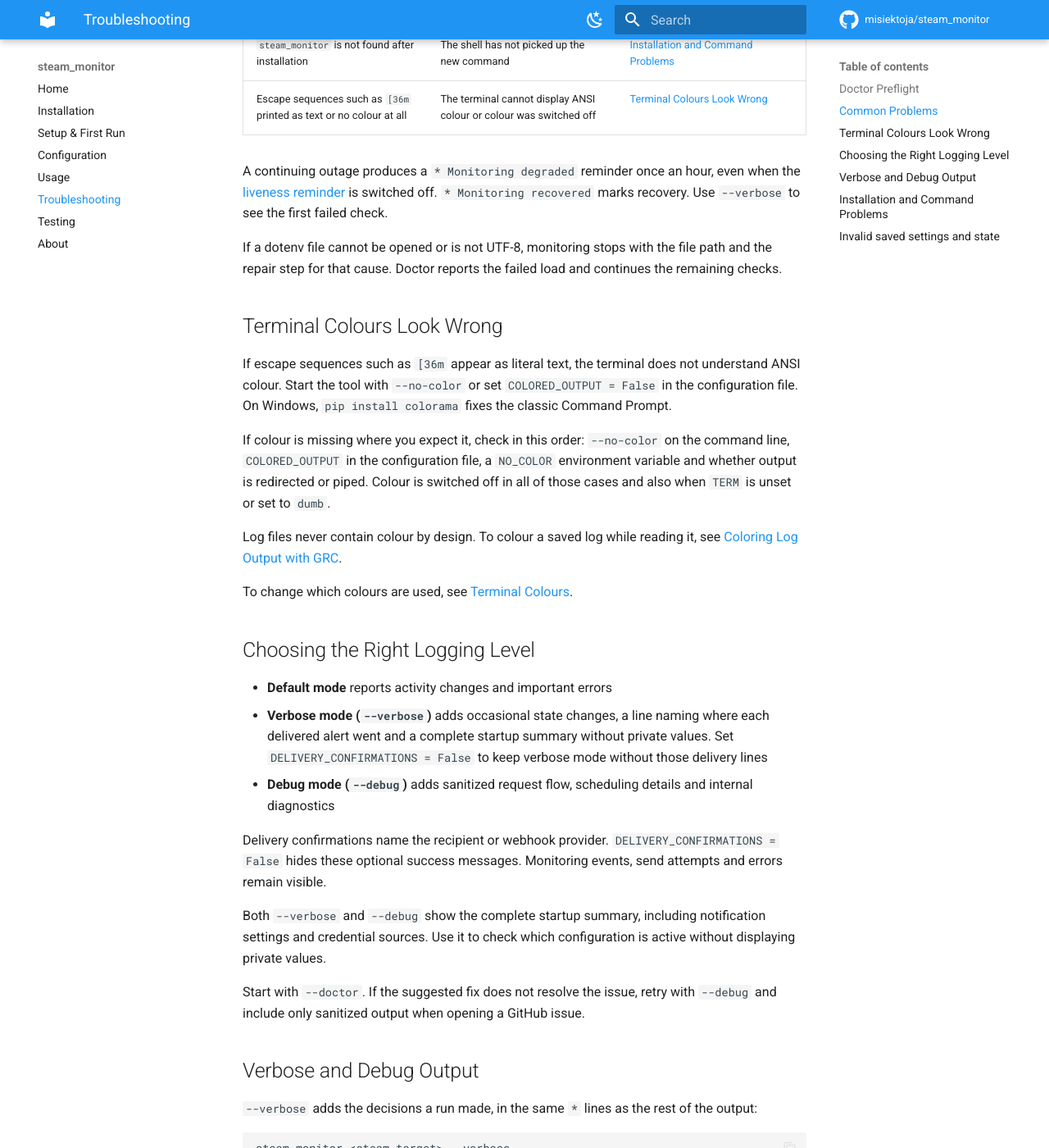
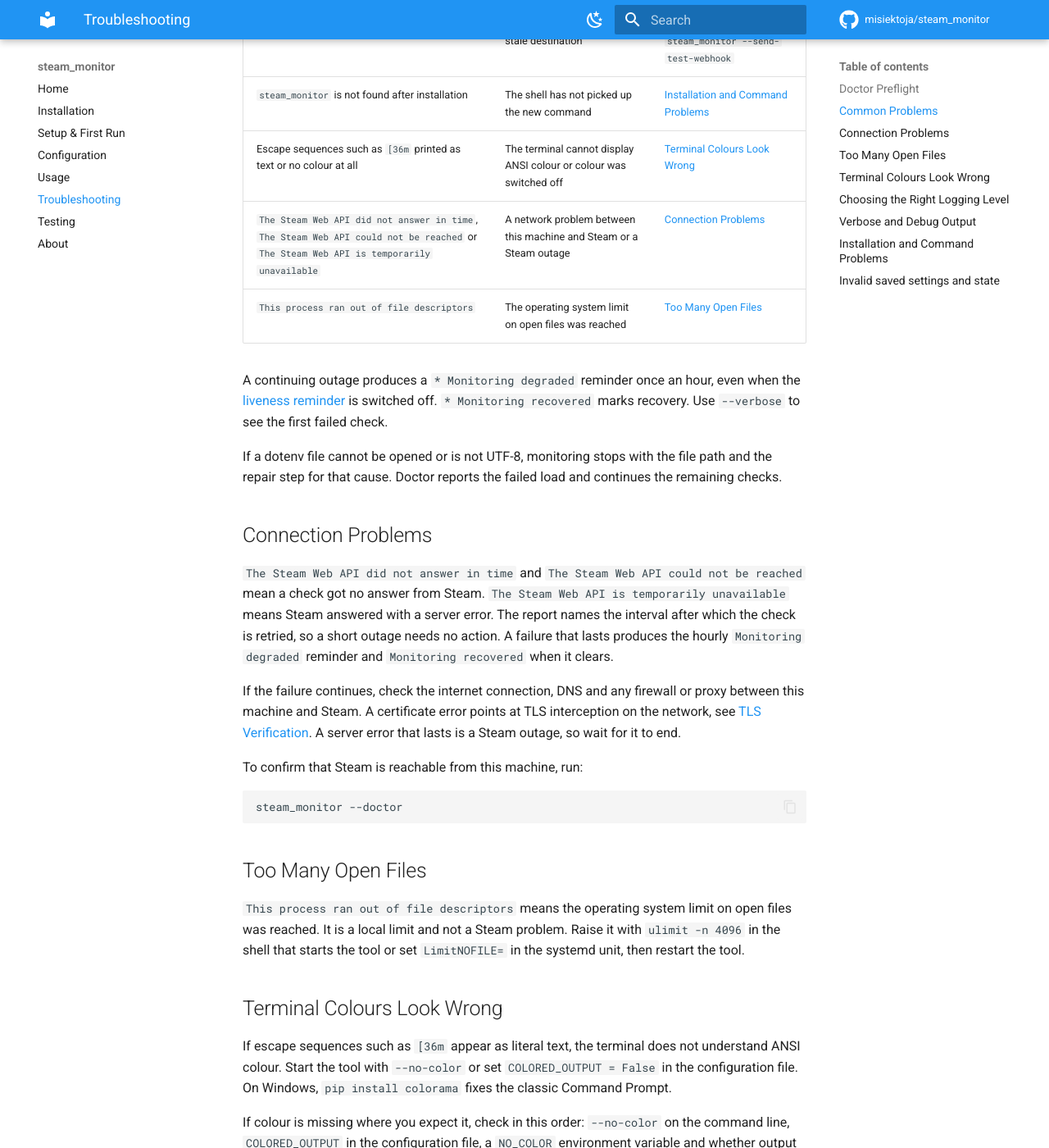
Before and after one commit to misiektoja/steam_monitor, an MkDocs documentation site: the page built from docs/troubleshooting.md, in a window 1280 px wide and 1400 px high, scrolled down 1713 px. Shown: the whole window at 82% size. Built offline with MkDocs 1.6.1 and Material for MkDocs 9.7.7, drawn with Linux system fonts in a browser that asks for light colours; comment, search, counter and statistics services are not loaded.

Commit message:
docs(usage): describe the shared failure alert and the connection problems guide

````diff
--- a/docs/troubleshooting.md
+++ b/docs/troubleshooting.md
@@ -46,10 +46,30 @@ Every failure is reported in the same three-part shape: what went wrong, a `To f
 | Webhook alerts never arrive | Provider mismatch or a stale destination | [Webhook Settings](configuration.md#webhook-settings) then run `steam_monitor --send-test-webhook` |
 | `steam_monitor` is not found after installation | The shell has not picked up the new command | [Installation and Command Problems](#installation-and-command-problems) |
 | Escape sequences such as `[36m` printed as text or no colour at all | The terminal cannot display ANSI colour or colour was switched off | [Terminal Colours Look Wrong](#terminal-colours-look-wrong) |
+| `The Steam Web API did not answer in time`, `The Steam Web API could not be reached` or `The Steam Web API is temporarily unavailable` | A network problem between this machine and Steam or a Steam outage | [Connection Problems](#connection-problems) |
+| `This process ran out of file descriptors` | The operating system limit on open files was reached | [Too Many Open Files](#too-many-open-files) |
 
 A continuing outage produces a `* Monitoring degraded` reminder once an hour, even when the [liveness reminder](usage.md#liveness-reminder) is switched off. `* Monitoring recovered` marks recovery. Use `--verbose` to see the first failed check.
 
 If a dotenv file cannot be opened or is not UTF-8, monitoring stops with the file path and the repair step for that cause. Doctor reports the failed load and continues the remaining checks.
+
+<a id="connection-problems"></a>
+## Connection Problems
+
+`The Steam Web API did not answer in time` and `The Steam Web API could not be reached` mean a check got no answer from Steam. `The Steam Web API is temporarily unavailable` means Steam answered with a server error. The report names the interval after which the check is retried, so a short outage needs no action. A failure that lasts produces the hourly `Monitoring degraded` reminder and `Monitoring recovered` when it clears.
+
+If the failure continues, check the internet connection, DNS and any firewall or proxy between this machine and Steam. A certificate error points at TLS interception on the network, see [TLS Verification](configuration.md#tls-verification). A server error that lasts is a Steam outage, so wait for it to end.
+
+To confirm that Steam is reachable from this machine, run:
+
+```sh
+steam_monitor --doctor
+```
+
+<a id="too-many-open-files"></a>
+## Too Many Open Files
+
+`This process ran out of file descriptors` means the operating system limit on open files was reached. It is a local limit and not a Steam problem. Raise it with `ulimit -n 4096` in the shell that starts the tool or set `LimitNOFILE=` in the systemd unit, then restart the tool.
 
 <a id="terminal-colours-look-wrong"></a>
 ## Terminal Colours Look Wrong
````
Also changed, not shown: docs/usage.md (+6 -2 lines).
